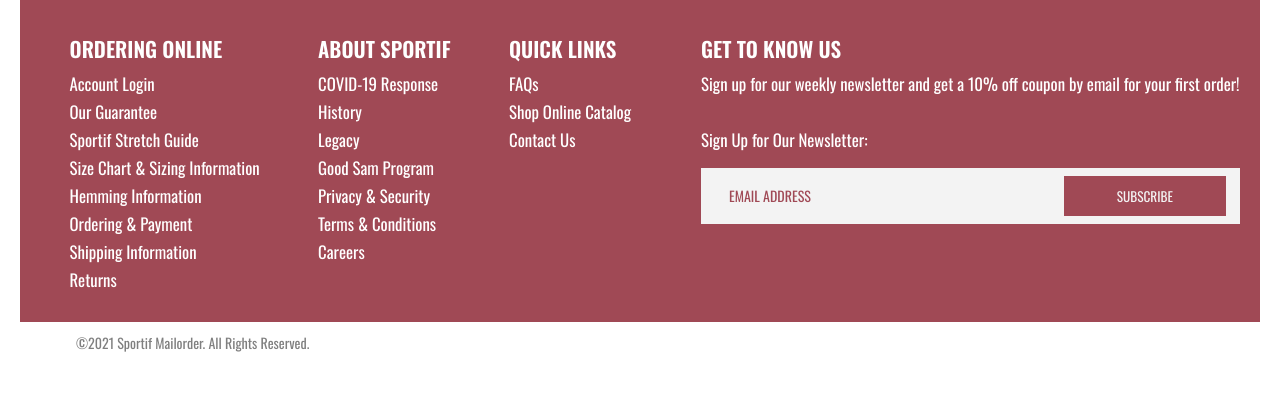
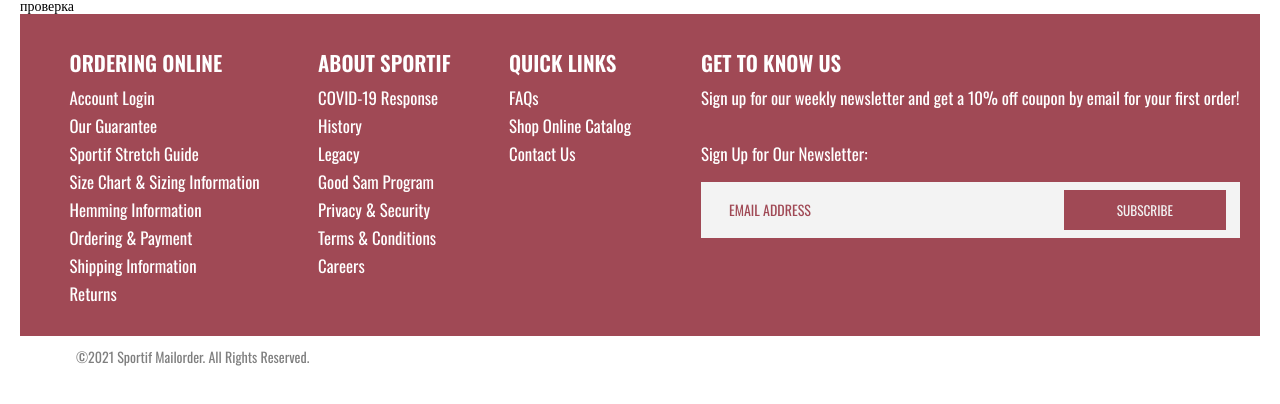
Before and after one commit to IgorOskin1984/course-final-work, a plain HTML site: page index.html in a window 1280 px wide. Drawn offline with nearby package versions, Linux system fonts and the light colour scheme.

Commit message:
Update index.html

```diff
--- a/index.html
+++ b/index.html
@@ -45,6 +45,7 @@
 
     <!-- ---------------------footer-------------------- -->
     <footer>
+        <h1>проверка</h1>
         <div class="footer-ul-wrapper">
             <div class="footer-second-level-flex-div">
                 <ul>
```
